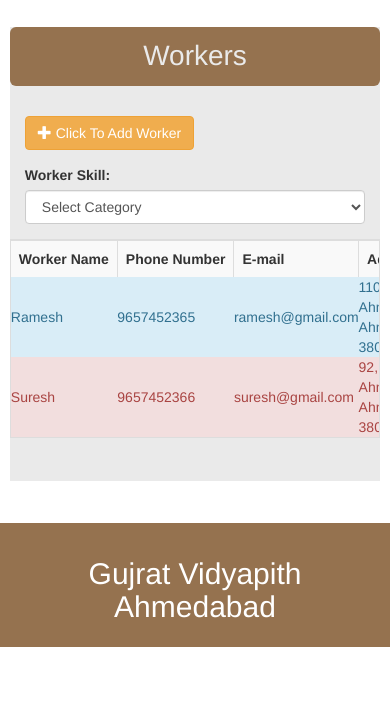
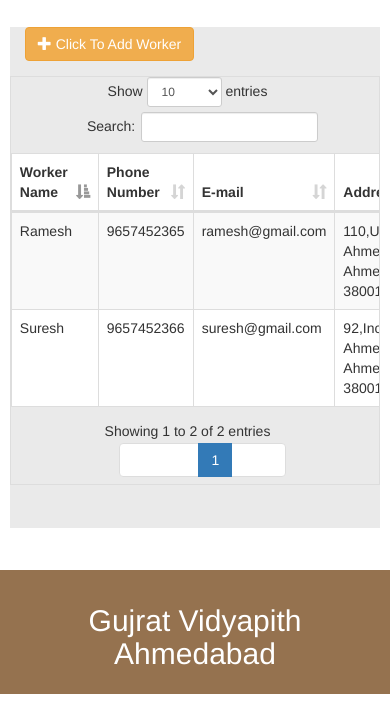
Before and after one commit to shahnavaz173/complaint, a CodeIgniter app: page /complaint/admin/worker in a window 390 px wide. Shown: the part 55-780 px from the top of the page. Run offline with CodeIgniter, Linux system fonts and the light colour scheme; a user stored in the database is signed in; data comes from the database, SQL or seed files in the repository.

Commit message:
data tabless

```diff
--- a/application/views/admin/worker.php
+++ b/application/views/admin/worker.php
@@ -3,51 +3,47 @@
 		redirect(base_url('login'));
 ?>
 <div class="container-home worker-main">
-  <div class="jumbotron jumbotron-main">
-		<h1>Workers</h1>
-	</div>
 	<div class="row">
-		<div class="col-md-10 col-md-offset-1">
+		<div class="col-md-12">
 			<div class="form-row">
-				<div class="form-group col-md-3 ">
+				<div class="form-group col-md-3 col-md-offset-10">
 					<button class="btn btn-warning click-to-add" ><span class="glyphicon glyphicon-plus"></span> Click To Add Worker </button>
-				</div>
-				<?=form_open('',array()); ?>
-				<div class="form-group col-md-5 col-md-offset-1">
-					<label for="workertype">Worker Skill: </label>
-					<select name="workertype" class="form-control worker-type">
-						<option value="">Select Category</option>
-						<option value="all">All</option>
-						<?php foreach ($complain_caategory as $category): ?>
-							<option value="<?php echo $category->cate_id; ?>"><?php echo $category->category; ?></option>
-						<?php endforeach; ?>
-					</select>
 				</div>
 			</div>
 			<?=form_close(); ?>
 		</div>
 	</div>
 	<div class="row" >
-		<div class="col-md-10 col-md-offset-1 col-sm-10 col-sm-offset-1 col-xs-12">
+		<div class="col-md-12">
 			<div class="table-responsive">
-				<table class="table table-striped table-bordered worker-table" id="table" >
-					<tr class="list-head ">
+				<table class="table table-striped table-bordered worker-table"  id ="datatable" >
+					<thead>
+						<tr class="list-head ">
 							<th>Worker Name</th>
 							<th>Phone Number</th>
 							<th>E-mail</th>
 							<th>Address</th>
 							<th class="skill-row">Skill</th>
-							<th>Status(Click to Change)</th>
+							<th>Status</th>
 							<th>Update</th>
 							<th>Delete</th>
-					</tr>
+						</tr>
+					</thead>
+					<tbody>
+
+					</tbody>
 				</table>
 			</div>
 		</div>
 	</div>
 </div>
-
+<script type="text/javascript">
+	$(function()
+	{
+			$("#datatable").dataTable();
+	});
+</script>
 <?php
+include	("add-worker.php");
 include	("workerjs.php");
-include	("add-worker.php");
 ?>
--- a/application/views/admin/workerjs.php
+++ b/application/views/admin/workerjs.php
@@ -1,5 +1,7 @@
+
 
 <script type="text/javascript">
+
 $(document).ready(function()
 {
 	$(".add-new-worker").hide();
@@ -27,18 +29,18 @@ $(document).ready(function()
 		$(".update-worker").css('cursor','not-allowed');
 		$(this).hide();
 		var row = parseInt($(this).next(".row-no").val());
-		var name = document.getElementById("table").rows[row+1].cells[0].innerHTML;
-		document.getElementById("table").rows[row+1].cells[0].innerHTML = "<input type='text' id='wname' class='form-control' value='"+name+"'>";
-		var phno = document.getElementById("table").rows[row+1].cells[1].innerHTML;
-		document.getElementById("table").rows[row+1].cells[1].innerHTML = "<input type='text' id='phno' class='form-control' value='"+phno+"'>";
-		var email = document.getElementById("table").rows[row+1].cells[2].innerHTML;
-		document.getElementById("table").rows[row+1].cells[2].innerHTML = "<input type='text' id='email' class='form-control' value='"+email+"'>";
-		var add = document.getElementById("table").rows[row+1].cells[3].innerHTML;
-		document.getElementById("table").rows[row+1].cells[3].innerHTML = "<textarea id='add' class='form-control'>"+add+"</textarea>";
+		var name = document.getElementById("datatable").rows[row+1].cells[0].innerHTML;
+		document.getElementById("datatable").rows[row+1].cells[0].innerHTML = "<input type='text' id='wname' class='form-control' value='"+name+"'>";
+		var phno = document.getElementById("datatable").rows[row+1].cells[1].innerHTML;
+		document.getElementById("datatable").rows[row+1].cells[1].innerHTML = "<input type='text' id='phno' class='form-control' value='"+phno+"'>";
+		var email = document.getElementById("datatable").rows[row+1].cells[2].innerHTML;
+		document.getElementById("datatable").rows[row+1].cells[2].innerHTML = "<input type='text' id='email' class='form-control' value='"+email+"'>";
+		var add = document.getElementById("datatable").rows[row+1].cells[3].innerHTML;
+		document.getElementById("datatable").rows[row+1].cells[3].innerHTML = "<textarea id='add' class='form-control'>"+add+"</textarea>";
 		var cele = $(this).parent("td").parent("tr").find(".wcate");
 		var catext = cele.text();
 		cele.text("");
-		$(".worker-type").clone().appendTo(cele);
+		$(".worker-skill").clone().appendTo(cele);
 		cele.find("select option").each(function()
 		{
 			if($(this).text() == catext.trim())
@@ -48,6 +50,7 @@ $(document).ready(function()
 		});
 		$(this).after("<button style='background:none;border:none' title='Save Update' class='glyphicon glyphicon-floppy-save text-success save-update'></button>");
 		$(this).parent("td").append("<button style='background:none; border:none' title='Cancel Update' class='glyphicon glyphicon-remove text-danger cancel-update'></button>");
+
 	});
 
 	$(".worker-table").on("click",".save-update",function()
@@ -209,7 +212,7 @@ function display_workers(id)
 							var chkclass = "bg-danger text-danger";
 						else
 							var chkclass = "bg-info text-info";
-	          if(id == 'all')
+	          /*if(id == 'all')
 	          {
 	            $(".skill-row").show();
 	            html = "\
@@ -219,7 +222,7 @@ function display_workers(id)
 	              <td>"+dataArr[i].email+"</td>\
 	              <td>"+dataArr[i].address+"</td>\
 	              <td class='wcate'>"+dataArr[i].category+" </td>\
-	              <td style='cursor:pointer' class='change-status'>"+dataArr[i].w_status+"<input type='hidden' class='worker-id' value='"+dataArr[i].w_id+"' ></td>\
+	              <td style='cursor:pointer' class='change-status'><span class='change-status'>"+dataArr[i].w_status+"<input type='hidden' class='worker-id' value='"+dataArr[i].w_id+"' ></td>\
 								<td style='cursor:pointer'>\
 									<button style='background:none;border:none' title='Update' class='glyphicon glyphicon-pencil text-info update-worker'></button>\
 									<input type='hidden' class='row-no' value='"+i+"' >\
@@ -247,8 +250,18 @@ function display_workers(id)
 									<button style='background:none;border:none' title='Delete' class='glyphicon glyphicon-trash text-danger delete-worker'></button>\
 								</td>\
 	            </tr>";
-	          }
-	          $(".worker-table").append(html);
+	          }*/
+						var table = $("#datatable").dataTable();
+						var added =	table.fnAddData([
+								dataArr[i].w_name,
+								dataArr[i].ph_no,
+								dataArr[i].email,
+								dataArr[i].address,
+								dataArr[i].category,
+								"<span style='cursor:pointer' class='change-status'>"+dataArr[i].w_status+"<input type='hidden' class='worker-id' value='"+dataArr[i].w_id+"' ></span>",
+								"<button style='background:none;border:none' title='Update' class='glyphicon glyphicon-pencil text-info update-worker'></button><input type='hidden' class='row-no' value='"+i+"' >",
+								"<button style='background:none;border:none' title='Delete' class='glyphicon glyphicon-trash text-danger delete-worker'></button>"
+							]);
 	        }
 				}
 			}
```
Also changed, not shown: application/views/admin/adminhome.php (+6 -7 lines).
